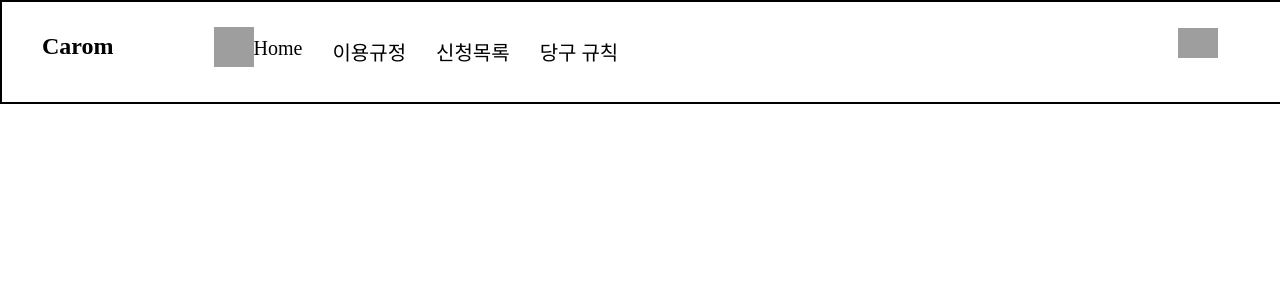
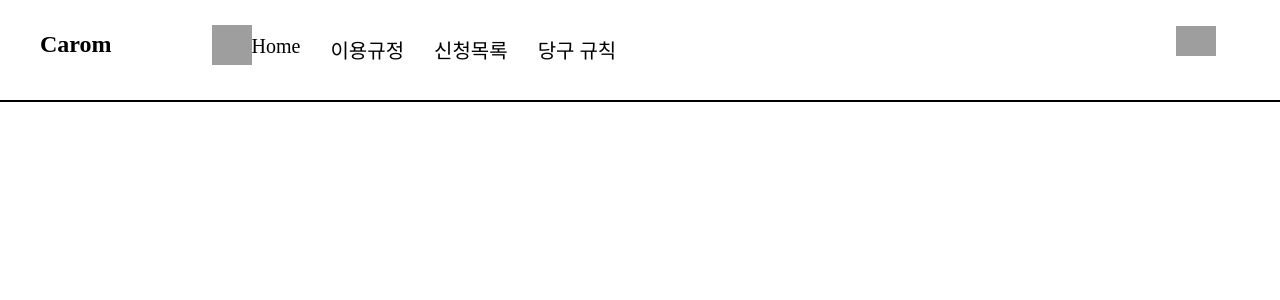
Before and after one commit to AZAAZATV/CaromFront, a React (Create React App) app in the folder carom/: page / in a window 1280 px wide. Shown: the top 300 px of the page. Built offline with nearby package versions, Linux system fonts and the light colour scheme; grey boxes are pictures that could not be loaded.

Commit message:
Update Navigation.scss

```diff
--- a/carom/src/Components/Navigation.scss
+++ b/carom/src/Components/Navigation.scss
@@ -4,7 +4,7 @@ nav{
   position: fixed;
   width: 100%;
   height: 100px;
-  border: 2px solid black;
+  border-bottom: 2px solid black;
   h1{
     margin-right: 100px;
     margin-top: 15px;
```
